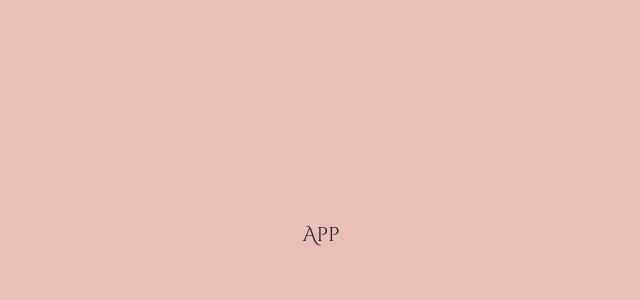
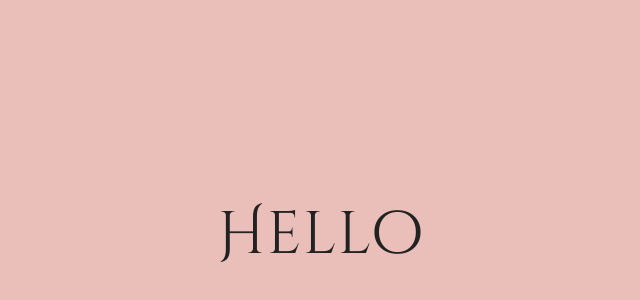
Before and after one commit to iamsabitak/06-Classy-Weather, a React (Create React App) app: page / in a window 1280 px wide. Shown: the part 166-466 px from the top of the page, without its empty margins (319-959 px from the left). Built offline with nearby package versions, Linux system fonts and the light colour scheme.

Commit message:
worked with event handler

```diff
--- a/src/App.js
+++ b/src/App.js
@@ -1,11 +1,13 @@
-import React, { Component } from 'react'
+import React, { Component } from "react";
 
 export class App extends Component {
   render() {
     return (
-      <div>App</div>
-    )
+      <div>
+        <h1>Hello</h1>
+      </div>
+    );
   }
 }
 
-export default App
+export default App;
```
Also changed, not shown: src/Counter.js (renamed from Counter.js).
